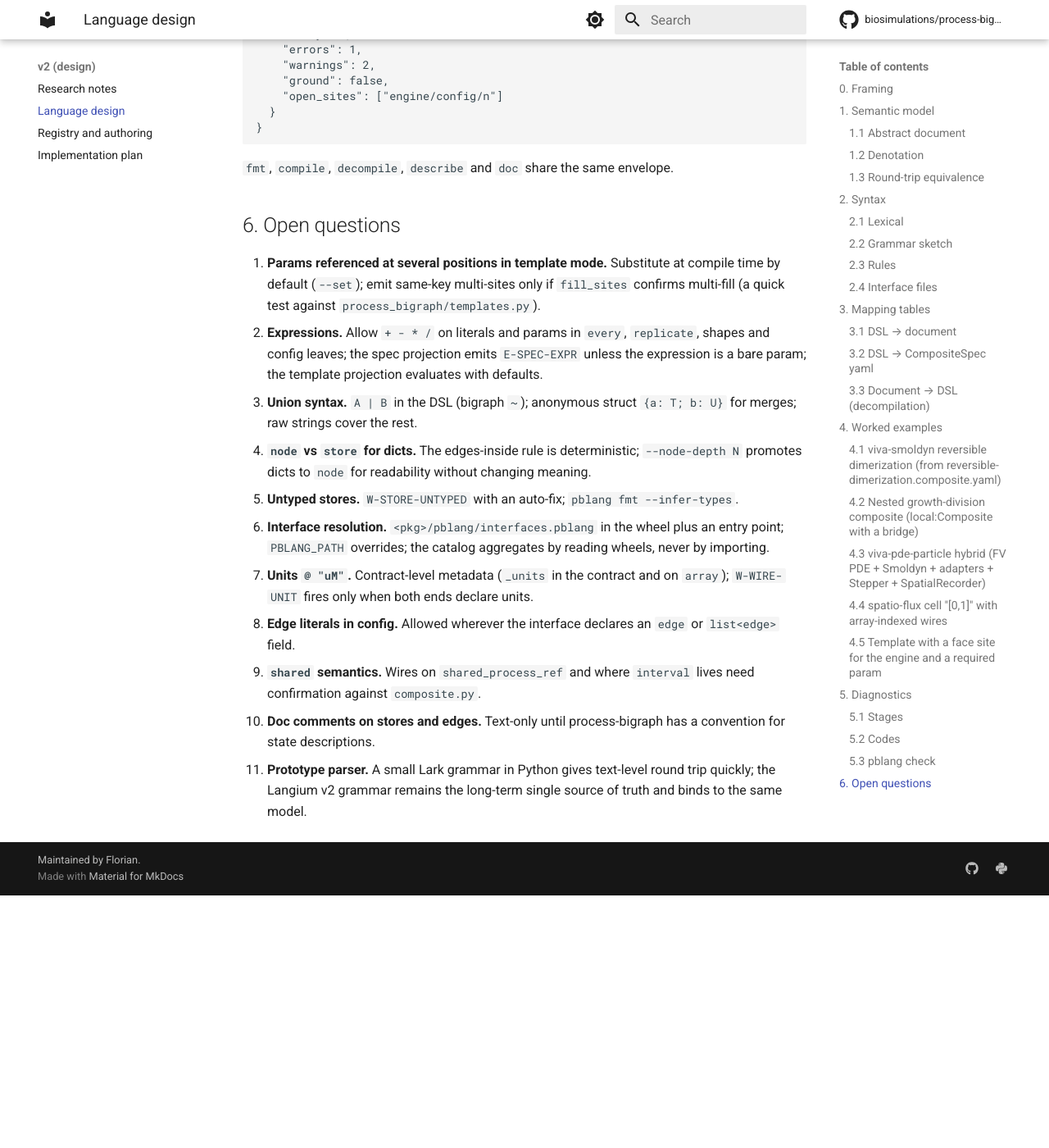
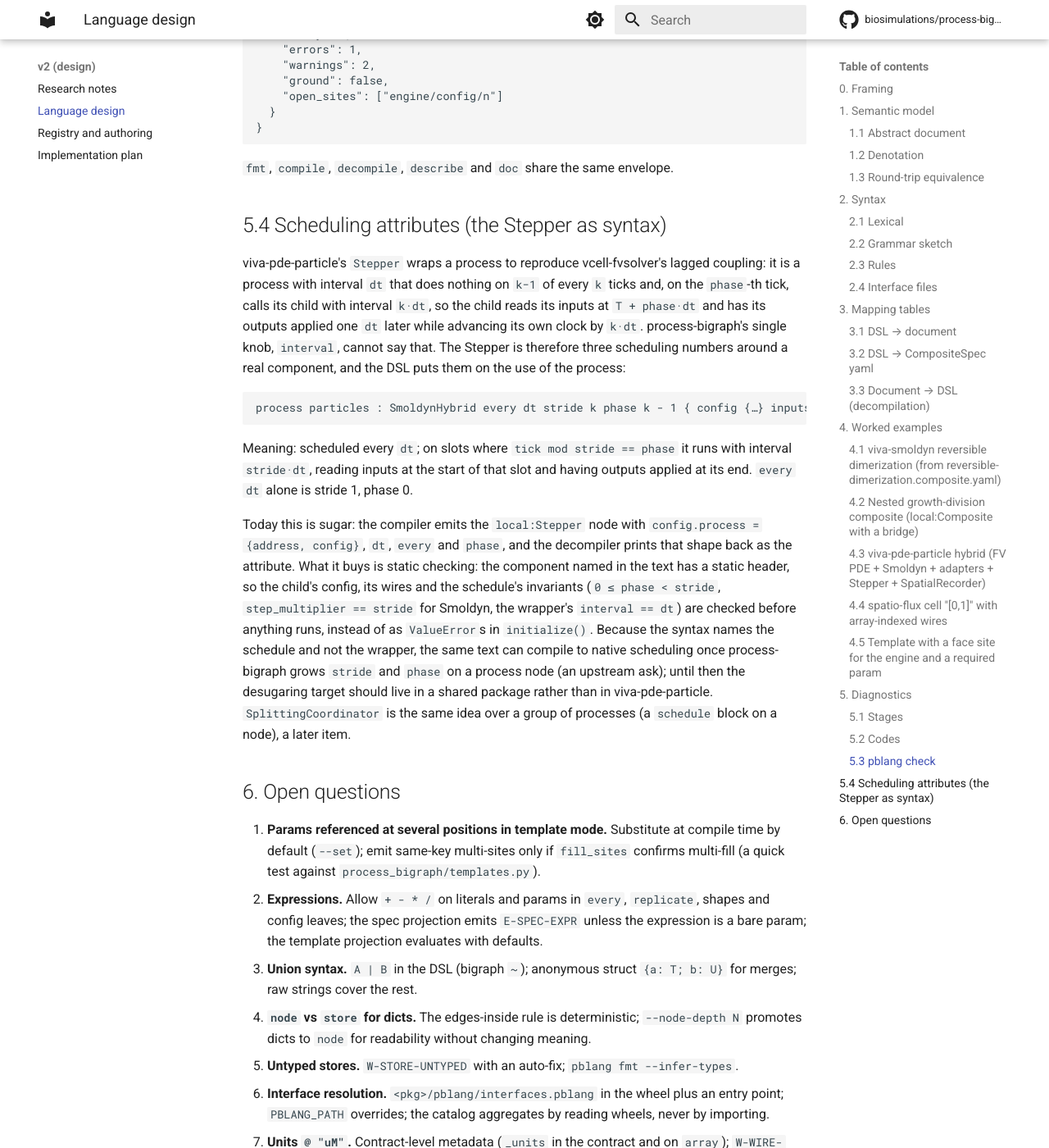
Before and after one commit to biosimulations/process-bigraph-lang, an MkDocs documentation site: the page built from docs/v2/design.md, in a window 1280 px wide and 1400 px high, scrolled down 18276 px. Shown: the whole window at 82% size. Built offline with MkDocs 1.6.1 and Material for MkDocs 9.7.7, drawn with Linux system fonts in a browser that asks for light colours; comment, search, counter and statistics services are not loaded; before the commit the page ends 19368 px from its top, so only the background shows below that.

Commit message:
docs(v2): the Stepper as a scheduling attribute (every/stride/phase), sugar over the wrapper for now
Co-Authored-By: Claude Fable 5.1 <noreply@anthropic.com>

````diff
--- a/docs/v2/design.md
+++ b/docs/v2/design.md
@@ -654,6 +654,32 @@ exit 0 = no errors; 1 = errors; 2 = tool failure
 
 `fmt`, `compile`, `decompile`, `describe` and `doc` share the same envelope.
 
+## 5.4 Scheduling attributes (the Stepper as syntax)
+
+viva-pde-particle's `Stepper` wraps a process to reproduce vcell-fvsolver's lagged coupling: it is a process with
+interval `dt` that does nothing on `k−1` of every `k` ticks and, on the `phase`-th tick, calls its child with
+interval `k·dt`, so the child reads its inputs at `T + phase·dt` and has its outputs applied one `dt` later while
+advancing its own clock by `k·dt`. process-bigraph's single knob, `interval`, cannot say that. The Stepper is
+therefore three scheduling numbers around a real component, and the DSL puts them on the use of the process:
+
+```text
+process particles : SmoldynHybrid every dt stride k phase k - 1 { config {…} inputs {…} outputs {…} }
+```
+
+Meaning: scheduled every `dt`; on slots where `tick mod stride == phase` it runs with interval `stride·dt`,
+reading inputs at the start of that slot and having outputs applied at its end. `every dt` alone is stride 1,
+phase 0.
+
+Today this is sugar: the compiler emits the `local:Stepper` node with `config.process = {address, config}`, `dt`,
+`every` and `phase`, and the decompiler prints that shape back as the attribute. What it buys is static checking:
+the component named in the text has a static header, so the child's config, its wires and the schedule's
+invariants (`0 ≤ phase < stride`, `step_multiplier == stride` for Smoldyn, the wrapper's `interval == dt`) are
+checked before anything runs, instead of as `ValueError`s in `initialize()`. Because the syntax names the schedule
+and not the wrapper, the same text can compile to native scheduling once process-bigraph grows `stride` and
+`phase` on a process node (an upstream ask); until then the desugaring target should live in a shared package
+rather than in viva-pde-particle. `SplittingCoordinator` is the same idea over a group of processes (a
+`schedule` block on a node), a later item.
+
 ## 6. Open questions
 
 1. **Params referenced at several positions in template mode.** Substitute at compile time by default (`--set`);
````
